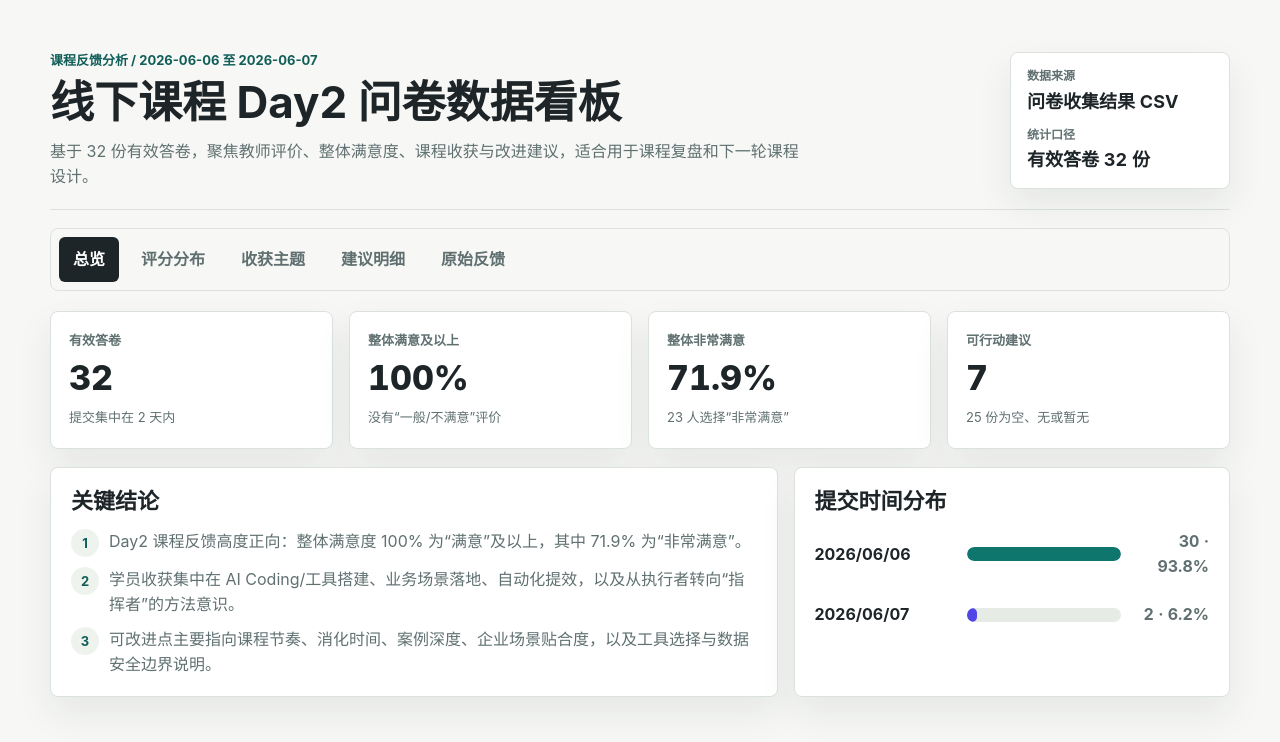
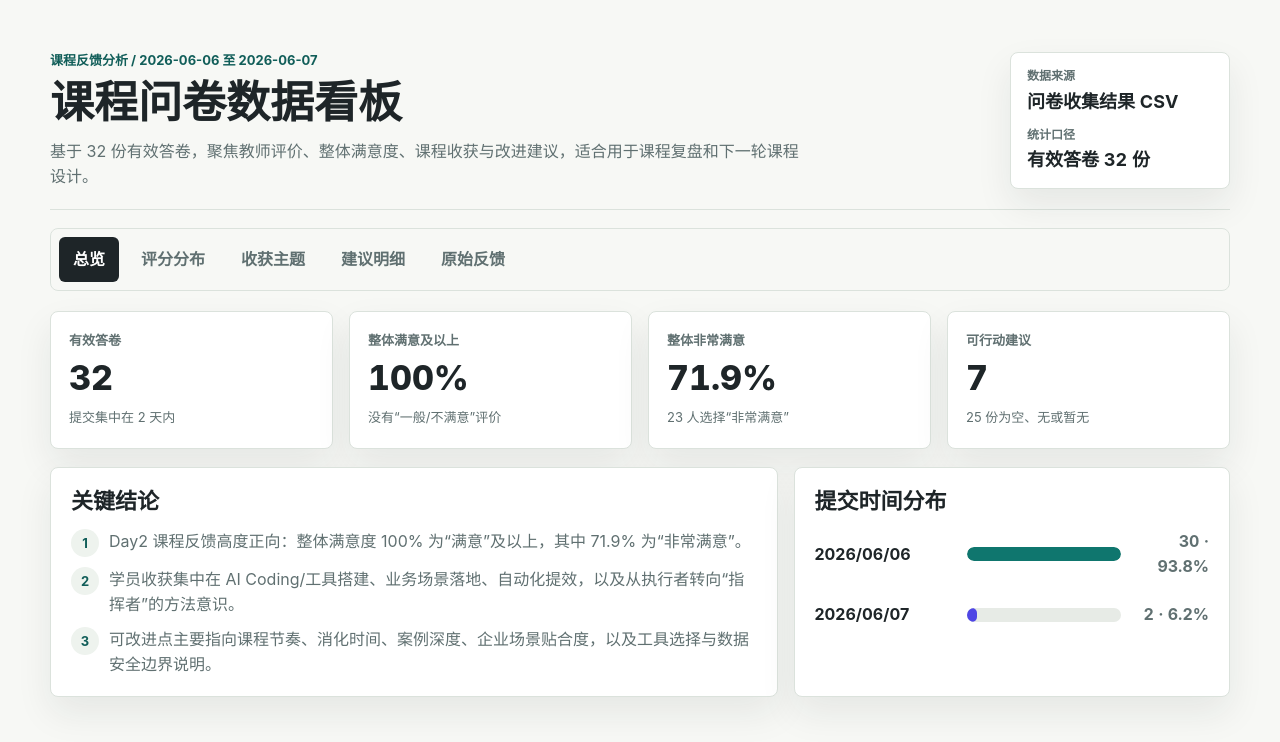
Before and after one commit to Zxn928/course-survey-dashboard, a plain HTML site: page index.html in a window 1280 px wide. Drawn offline with Linux system fonts and the light colour scheme.

Commit message:
Update index.html project name

```diff
--- a/index.html
+++ b/index.html
@@ -3,7 +3,7 @@
 <head>
   <meta charset="utf-8">
   <meta name="viewport" content="width=device-width, initial-scale=1">
-  <title>线下课程 Day2 问卷数据看板</title>
+  <title>课程问卷数据看板</title>
   <style>
     :root {
       --bg: #f7f8f5;
@@ -481,7 +481,7 @@
     <header>
       <div>
         <p class="eyebrow">课程反馈分析 / 2026-06-06 至 2026-06-07</p>
-        <h1>线下课程 Day2 问卷数据看板</h1>
+        <h1>课程问卷数据看板</h1>
         <p class="header-copy">基于 32 份有效答卷，聚焦教师评价、整体满意度、课程收获与改进建议，适合用于课程复盘和下一轮课程设计。</p>
       </div>
       <aside class="meta" aria-label="数据来源">
```
